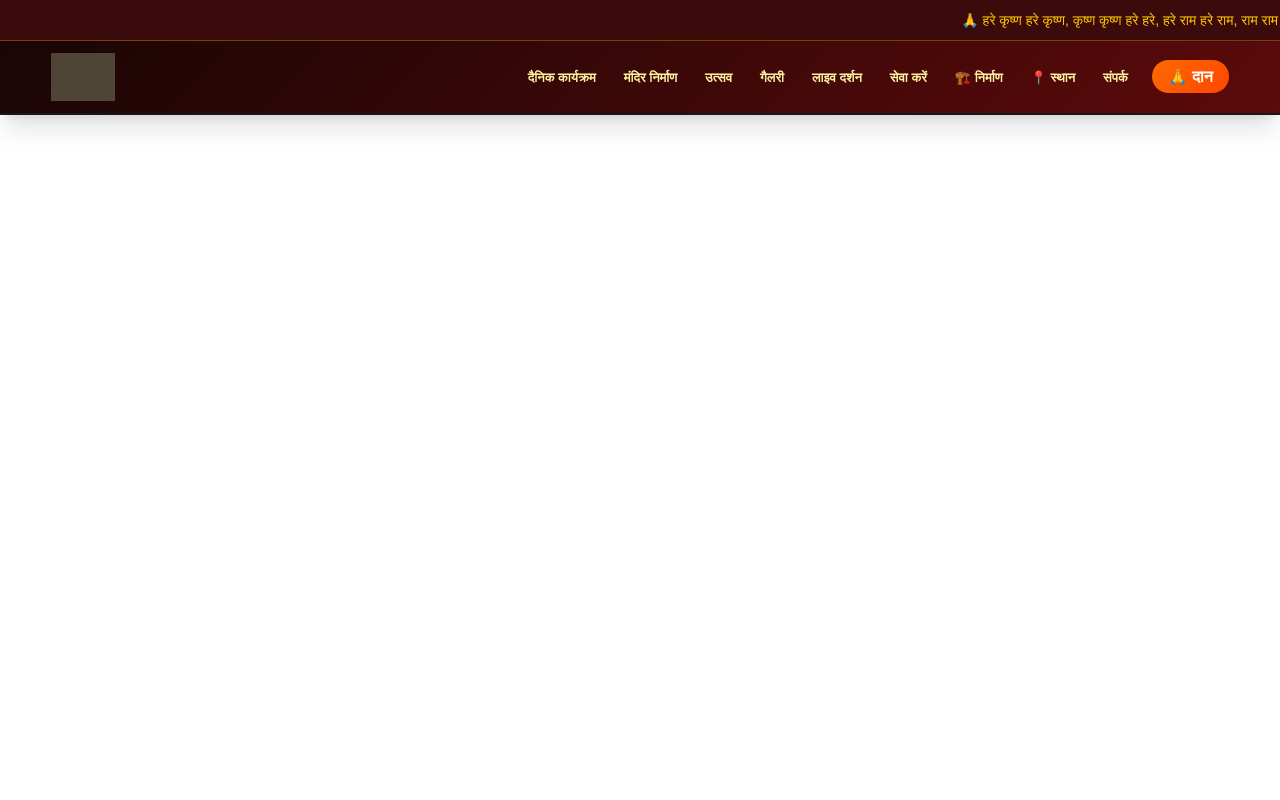
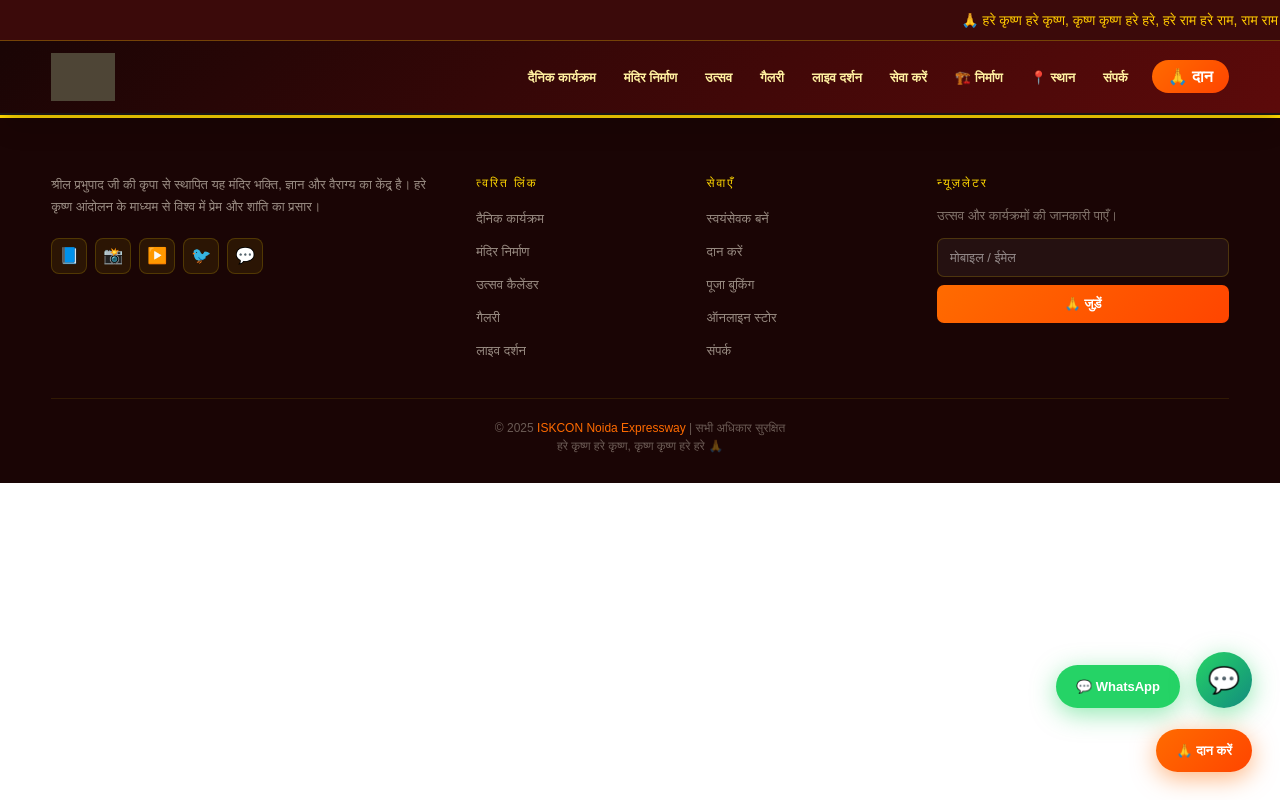
Before and after one commit to JatinBrandshow/iskcon-noida-expressway, a Next.js app: page / in a window 1280 px wide. Built offline with nearby package versions, Linux system fonts and the light colour scheme; grey boxes are pictures that could not be loaded.

Commit message:
New Changes

```diff
--- a/src/app/HomePage.js
+++ b/src/app/HomePage.js
@@ -1,6 +1,5 @@
 "use client";
 
-import NavBar from "@/components/NavBar";
 import React from "react";
 // import MainSection from "@/components/MainSection";
 // import About from "@/components/About";
@@ -11,7 +10,6 @@ import React from "react";
 const HomePage = () => {
     return (
         <>
-        <NavBar />
             {/* <MainSection />
             <About />
             <EventsSection />
--- a/src/app/layout.js
+++ b/src/app/layout.js
@@ -1,5 +1,8 @@
 import { Geist, Geist_Mono } from "next/font/google";
 import "../styles/globals.css";
+import NavBar from "@/components/NavBar";
+import Footer from "@/components/Footer";
+import FloatingButtons from "@/components/FloatingButtons";
 
 const geistSans = Geist({
     variable: "--font-geist-sans",
@@ -19,10 +22,18 @@ export const metadata = {
 export default function RootLayout({ children }) {
     return (
         <html lang="en">
-      <body
-        className={`${geistSans.variable} ${geistMono.variable} antialiased`}
-      >
+            <body>
+                {/* Top Navigation */}
+                <NavBar />
+
+                {/* Page Content */}
                 {children}
+
+                {/* Footer */}
+                <Footer />
+
+                {/* Floating Buttons */}
+                <FloatingButtons />
             </body>
         </html>
     );
--- a/src/components/AnnouncementSlider.js
+++ b/src/components/AnnouncementSlider.js
@@ -1,19 +1,18 @@
 "use client";
 
 const AnnouncementSlider = () => {
-    return(
+    return (
         <>
-        <div className="bg-[#3b0a0a] text-yellow-400 py-2 overflow-hidden whitespace-nowrap border-b border-yellow-400/30">
-            <div className="inline-block animate-ticker text-sm">
-                🙏 हरे कृष्ण हरे कृष्ण, कृष्ण कृष्ण हरे हरे, हरे राम हरे राम, राम राम हरे हरे &nbsp;🌸&nbsp;
-                श्री श्री जगन्नाथ बलदेव सुभद्रा की जय! &nbsp;🪔&nbsp;
-                मंगल आरती प्रतिदिन प्रातः 4:30 बजे &nbsp;🌺&nbsp;
-                नया मंदिर निर्माण प्रारंभ — दान करें और पुण्य पाएँ &nbsp;🛕&nbsp;
-                ISKCON Noida Expressway में आपका हार्दिक स्वागत है &nbsp;🙏&nbsp;
+            <div className="bg-[#3b0a0a] text-yellow-400 py-2 overflow-hidden whitespace-nowrap border-b border-yellow-400/30">
+                <div className="inline-block animate-ticker text-sm">
+                    🙏 हरे कृष्ण हरे कृष्ण, कृष्ण कृष्ण हरे हरे, हरे राम हरे राम, राम राम हरे हरे &nbsp;🌸&nbsp; श्री
+                    श्री जगन्नाथ बलदेव सुभद्रा की जय! &nbsp;🪔&nbsp; मंगल आरती प्रतिदिन प्रातः 4:30 बजे &nbsp;🌺&nbsp;
+                    नया मंदिर निर्माण प्रारंभ — दान करें और पुण्य पाएँ &nbsp;🛕&nbsp; ISKCON Noida Expressway में आपका
+                    हार्दिक स्वागत है &nbsp;🙏&nbsp;
+                </div>
             </div>
-        </div>
         </>
-    )
-}
+    );
+};
 
 export default AnnouncementSlider;
--- /dev/null
+++ b/src/components/FloatingButtons.js
@@ -0,0 +1,58 @@
+"use client";
+
+import { useEffect, useState } from "react";
+
+const FloatingButtons = () => {
+    const [showTop, setShowTop] = useState(false);
+
+    useEffect(() => {
+        const handleScroll = () => {
+            setShowTop(window.scrollY > 300);
+        };
+
+        window.addEventListener("scroll", handleScroll);
+        return () => window.removeEventListener("scroll", handleScroll);
+    }, []);
+
+    return (
+        <>
+            {/* WhatsApp Floating Icon */}
+            <a
+                href="https://wa.me/91XXXXXXXXXX?text=Hare%20Krishna!%20Main%20ISKCON%20Noida%20Expressway%20ke%20baare%20mein%20jaankari%20chahta%20hun."
+                target="_blank"
+                className="fixed bottom-22.5 right-7 bg-[linear-gradient(135deg,#25D366,#128C7E)] text-white w-14 h-14 rounded-full flex items-center justify-center text-[26px] shadow-[0_6px_25px_rgba(37,211,102,0.5)] z-999 animate-float"
+            >
+                💬
+            </a>
+
+            {/* WhatsApp Button */}
+            <a
+                href="https://wa.me/91XXXXXXXXXX?text=Hare%20Krishna!%20ISKCON%20Noida%20Expressway%20ke%20baare%20mein%20jaankari%20chahiye"
+                target="_blank"
+                className="fixed bottom-22.5 right-25 bg-[#25D366] text-white px-5 py-3 rounded-full font-extrabold text-[13px] shadow-[0_6px_25px_rgba(37,211,102,0.5)] flex items-center gap-2 animate-float"
+            >
+                💬 WhatsApp
+            </a>
+
+            {/* Donate Button */}
+            <a
+                href="#donation"
+                className="fixed bottom-7 right-7 bg-[linear-gradient(135deg,#ff6b00,#FF4500)] text-white px-5 py-3 rounded-full font-extrabold text-[13px] shadow-[0_6px_25px_rgba(255,107,0,0.5)] flex items-center gap-2 z-999"
+            >
+                🙏 दान करें
+            </a>
+
+            {/* Scroll Top */}
+            {showTop && (
+                <button
+                    onClick={() => window.scrollTo({ top: 0, behavior: "smooth" })}
+                    className="fixed bottom-7 left-7 bg-primary text-tertiary w-10.5 h-10.5 rounded-full flex items-center justify-center border-2 border-tertiary text-lg z-999"
+                >
+                    ↑
+                </button>
+            )}
+        </>
+    );
+};
+
+export default FloatingButtons;
--- /dev/null
+++ b/src/components/Footer.js
@@ -0,0 +1,110 @@
+const Footer = () => {
+    return (
+        <>
+            <footer className="bg-[#1A0505] border-t-[3px] border-[#FFD700] px-[4%] pt-14 pb-7">
+                {/* GRID */}
+                <div className="max-w-325 mx-auto mb-9 grid grid-cols-1 md:grid-cols-2 lg:grid-cols-[2fr_1fr_1fr_1.5fr] gap-9">
+                    {/* BRAND */}
+                    <div>
+                        <p className="text-[rgba(255,248,231,0.55)] text-[13px] leading-[1.7] mb-5">
+                            श्रील प्रभुपाद जी की कृपा से स्थापित यह मंदिर भक्ति, ज्ञान और वैराग्य का केंद्र है। हरे
+                            कृष्ण आंदोलन के माध्यम से विश्व में प्रेम और शांति का प्रसार।
+                        </p>
+
+                        <div className="flex gap-2">
+                            {["📘", "📸", "▶️", "🐦", "💬"].map((icon, i) => (
+                                <a
+                                    key={i}
+                                    href="#"
+                                    className="w-9 h-9 bg-[rgba(255,215,0,0.08)] border border-[rgba(255,215,0,0.18)] rounded-lg flex items-center justify-center text-[16px] transition-all hover:bg-[#FF6B00] hover:border-[#FF6B00] hover:-translate-y-0.75"
+                                >
+                                    {icon}
+                                </a>
+                            ))}
+                        </div>
+                    </div>
+
+                    {/* QUICK LINKS */}
+                    <div>
+                        <h4 className="text-[#FFD700] text-[12px] uppercase tracking-[2px] mb-3.5">त्वरित लिंक</h4>
+
+                        <ul className="space-y-2.25">
+                            {[
+                                ["दैनिक कार्यक्रम", "#program"],
+                                ["मंदिर निर्माण", "#project"],
+                                ["उत्सव कैलेंडर", "#events"],
+                                ["गैलरी", "#gallery"],
+                                ["लाइव दर्शन", "#live"],
+                            ].map((link, i) => (
+                                <li key={i}>
+                                    <a
+                                        href={link[1]}
+                                        className="text-[rgba(255,248,231,0.55)] text-[13px] hover:text-[#FFD700] transition-colors"
+                                    >
+                                        {link[0]}
+                                    </a>
+                                </li>
+                            ))}
+                        </ul>
+                    </div>
+
+                    {/* SERVICES */}
+                    <div>
+                        <h4 className="text-[#FFD700] text-[12px] uppercase tracking-[2px] mb-3.5">सेवाएँ</h4>
+
+                        <ul className="space-y-2.25">
+                            {[
+                                ["स्वयंसेवक बनें", "#volunteer"],
+                                ["दान करें", "#donation"],
+                                ["पूजा बुकिंग", "#services"],
+                                ["ऑनलाइन स्टोर", "#services"],
+                                ["संपर्क", "#contact"],
+                            ].map((link, i) => (
+                                <li key={i}>
+                                    <a
+                                        href={link[1]}
+                                        className="text-[rgba(255,248,231,0.55)] text-[13px] hover:text-[#FFD700] transition-colors"
+                                    >
+                                        {link[0]}
+                                    </a>
+                                </li>
+                            ))}
+                        </ul>
+                    </div>
+
+                    {/* NEWSLETTER */}
+                    <div>
+                        <h4 className="text-[#FFD700] text-[12px] uppercase tracking-[2px] mb-3.5">न्यूज़लेटर</h4>
+
+                        <p className="text-[rgba(255,248,231,0.45)] text-[13px] mb-3">
+                            उत्सव और कार्यक्रमों की जानकारी पाएँ।
+                        </p>
+
+                        <div>
+                            <input
+                                type="text"
+                                placeholder="मोबाइल / ईमेल"
+                                className="w-full p-[9px_12px] bg-[rgba(255,255,255,0.05)] border border-[rgba(255,215,0,0.18)] rounded-[7px] text-white text-[13px] mb-2 outline-none focus:border-[#FF6B00]"
+                            />
+
+                            <button className="w-full bg-[linear-gradient(135deg,#FF6B00,#FF4500)] text-white py-2.25 rounded-[7px] text-[13px] font-bold">
+                                🙏 जुड़ें
+                            </button>
+                        </div>
+                    </div>
+                </div>
+
+                {/* BOTTOM */}
+                <div className="max-w-325 mx-auto border-t border-[rgba(255,215,0,0.1)] pt-5 text-center text-[rgba(255,248,231,0.35)] text-[12px]">
+                    <p>
+                        © 2025 <span className="text-[#FF6B00]">ISKCON Noida Expressway</span> | सभी अधिकार सुरक्षित
+                        <br />
+                        हरे कृष्ण हरे कृष्ण, कृष्ण कृष्ण हरे हरे 🙏
+                    </p>
+                </div>
+            </footer>
+        </>
+    );
+};
+
+export default Footer;
--- a/src/styles/globals.css
+++ b/src/styles/globals.css
@@ -40,6 +40,21 @@ body {
         animation: ticker 35s linear infinite;
         display: inline-block;
         white-space: nowrap;
+    }
+
+    /* Floating Button Animation */
+    @keyframes float-bounce {
+        0%,
+        100% {
+            transform: translateY(0);
+        }
+        50% {
+            transform: translateY(-8px);
+        }
+    }
+
+    .animate-float {
+        animation: float-bounce 3s ease-in-out infinite;
     }
 
     .bg-temple-gradient {
```
Lines whose indentation alone changed are shown as unchanged.
